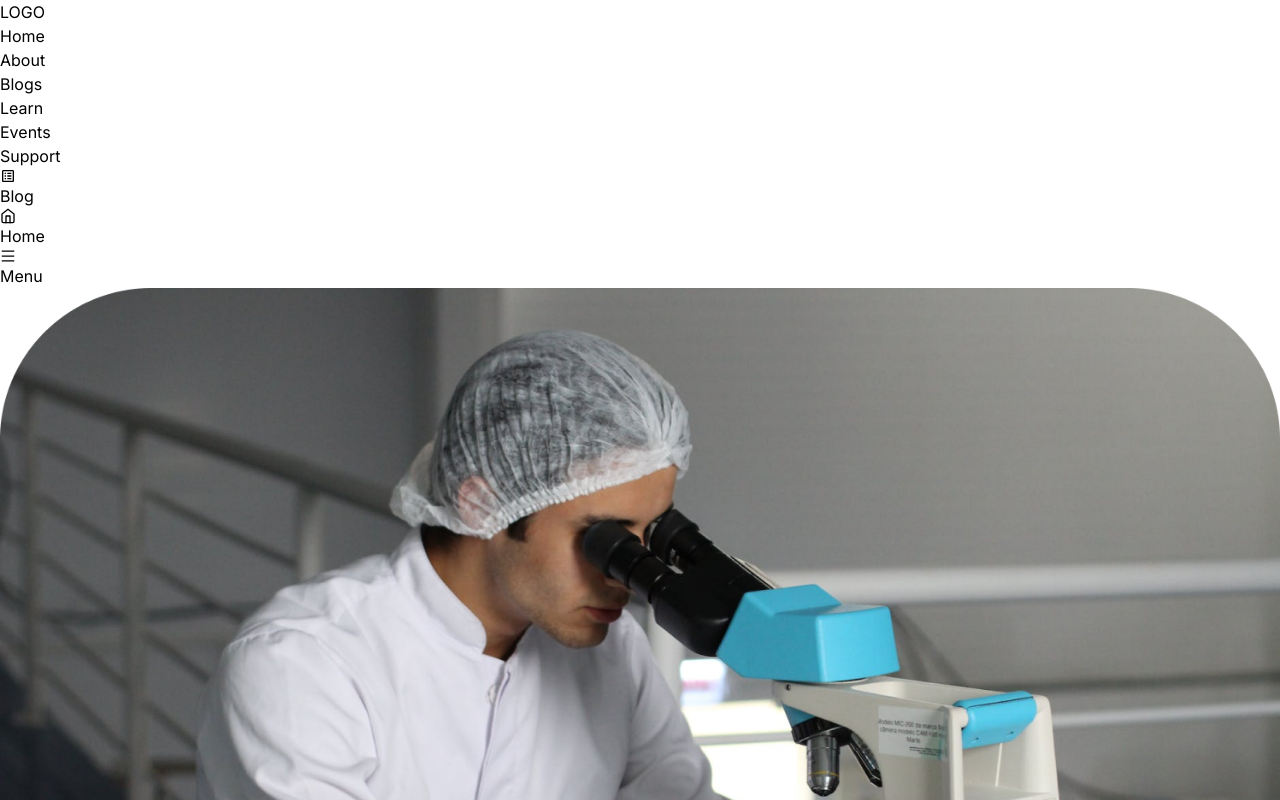
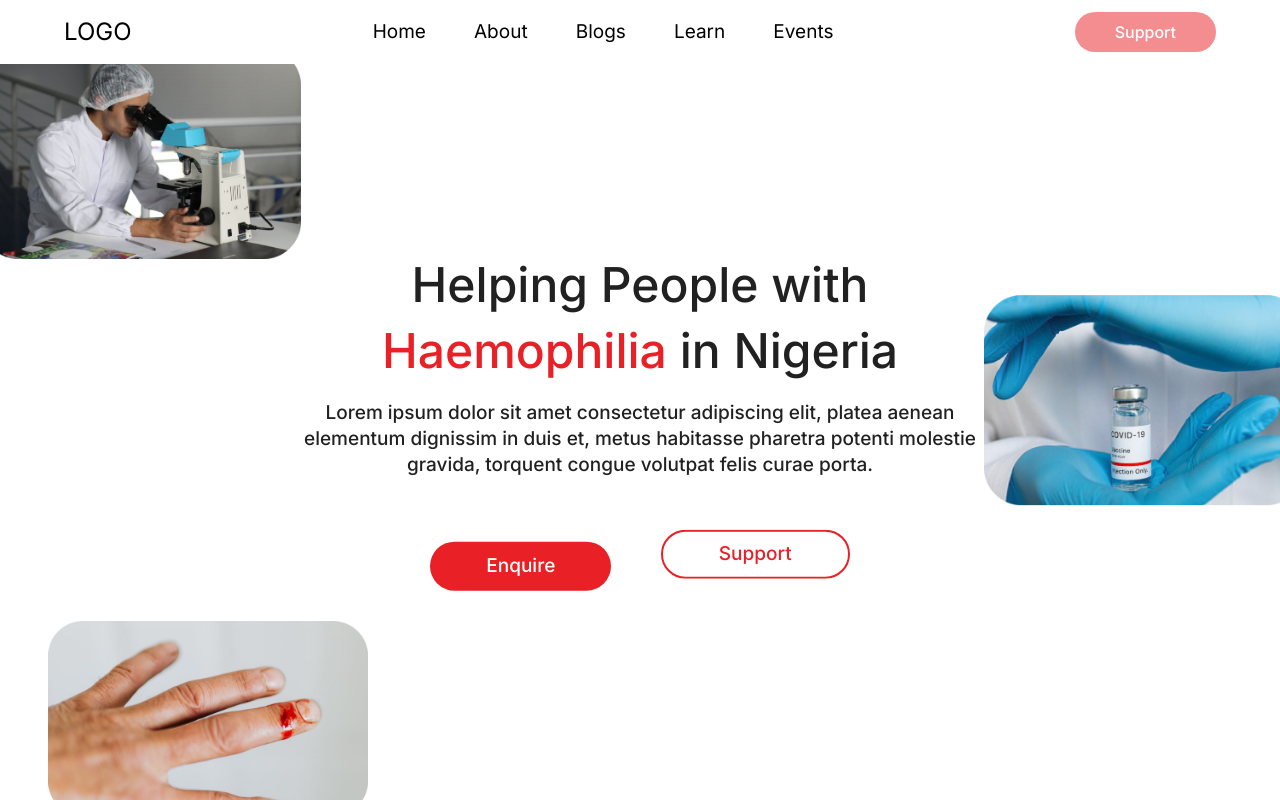
Before and after one commit to Cedar-81/hfn-website, a Next.js app in the folder hfnfrontendv2/: page / in a window 1280 px wide. Shown: the top 800 px of the page. Built offline with nearby package versions, Linux system fonts and the light colour scheme.

Commit message:
adjusted tailwindcss.config file

```diff
--- a/hfnfrontendv2/tailwind.config.js
+++ b/hfnfrontendv2/tailwind.config.js
@@ -3,7 +3,7 @@ module.exports = {
   content: [
     "./app/**/*.{js,jsx,ts,tsx}",
     "./pages/**/*.{js,jsx,ts,tsx}",
-    "./components/**/*.{js,jsx,ts,tsx}",
+    "./Components/**/*.{js,jsx,ts,tsx}",
   ],
   theme: {
     colors: {
```
